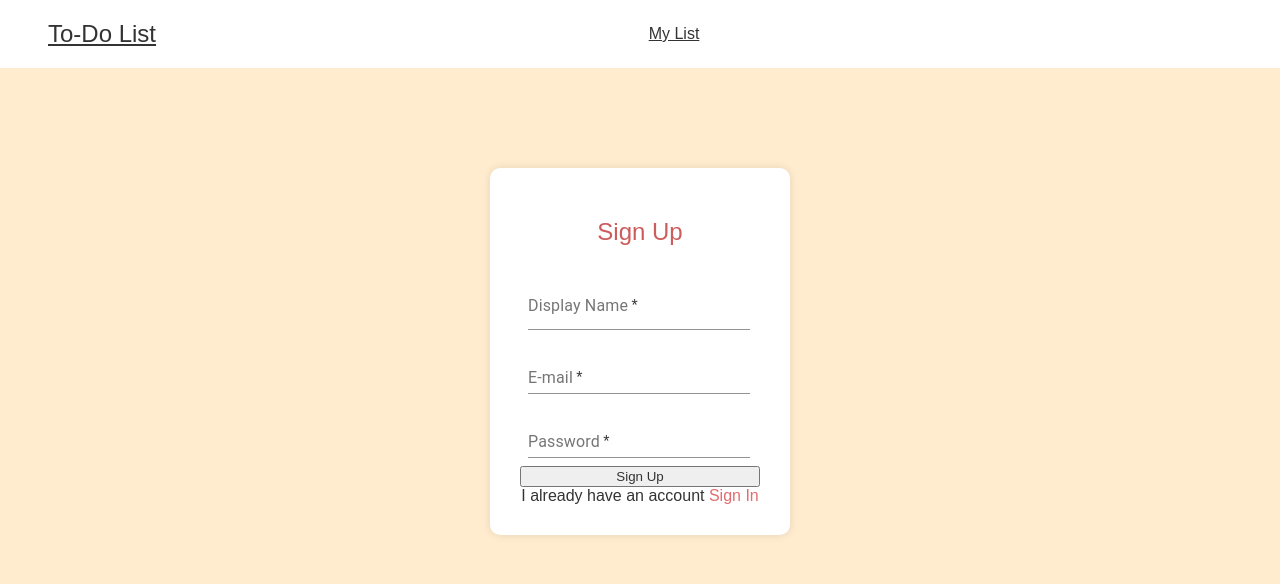
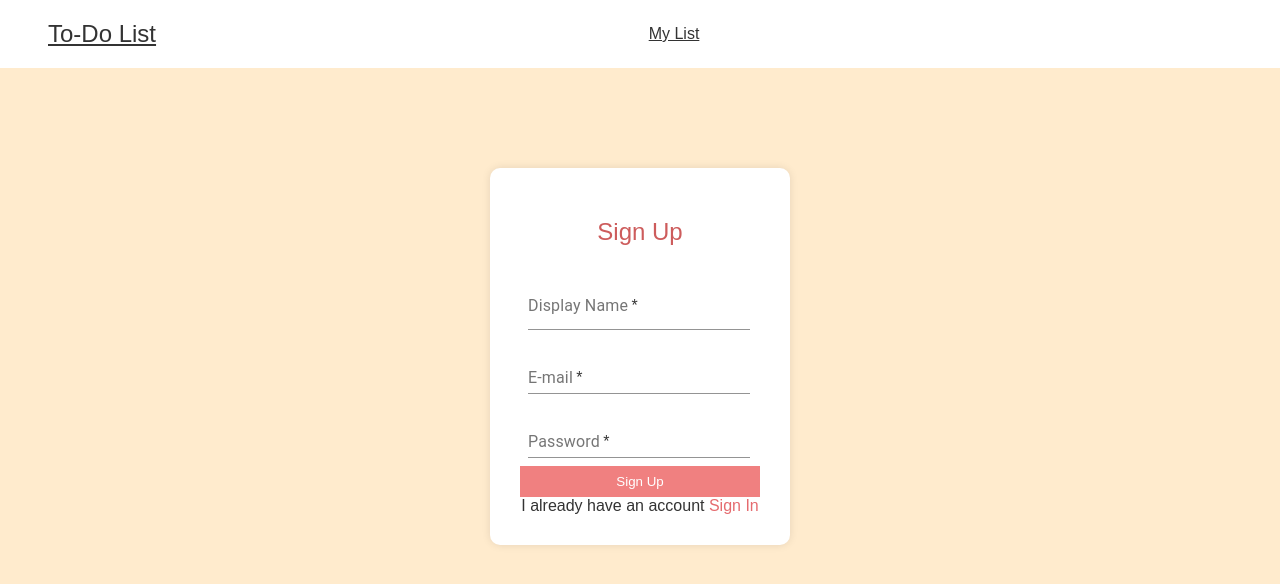
Before and after one commit to Tonye123/todoList-firebase, a React (Create React App) app: page /signup in a window 1280 px wide. Shown: the top 584 px of the page. Built offline with nearby package versions, Linux system fonts and the light colour scheme; no server answers.

Commit message:
styles added to input buttons

```diff
--- a/src/components/Authentication.js
+++ b/src/components/Authentication.js
@@ -10,7 +10,7 @@ export default function Authentication() {
 
     return (
         <div>
-            {!user ? <h2>Loading....</h2> : <HomePage />}
+            {user ? <HomePage /> : <h2>Loading....</h2>}
 
 
 
--- a/src/components/SignUp.js
+++ b/src/components/SignUp.js
@@ -89,7 +89,7 @@ export default function SignUp() {
                     onChange={handleChange}
                 />
 
-                <input type="submit" value="Sign Up" />
+                <input className="signup" type="submit" value="Sign Up" />
                 <div>I already have an account <Link to="/signin">Sign In</Link></div>
 
 
--- a/src/styled/Global.js
+++ b/src/styled/Global.js
@@ -15,7 +15,7 @@ export default createGlobalStyle`
             box-sizing: border-box;
 }
 
-    button, .upload, .signin {
+    button, .upload, .signin, .signup {
         padding: 8px 12px;
         background: lightcoral;
         border: 0;
--- a/src/styled/StyledForm.js
+++ b/src/styled/StyledForm.js
@@ -41,4 +41,5 @@ export const StyledForm = styled.form`
 
 
 
+
 `
```
